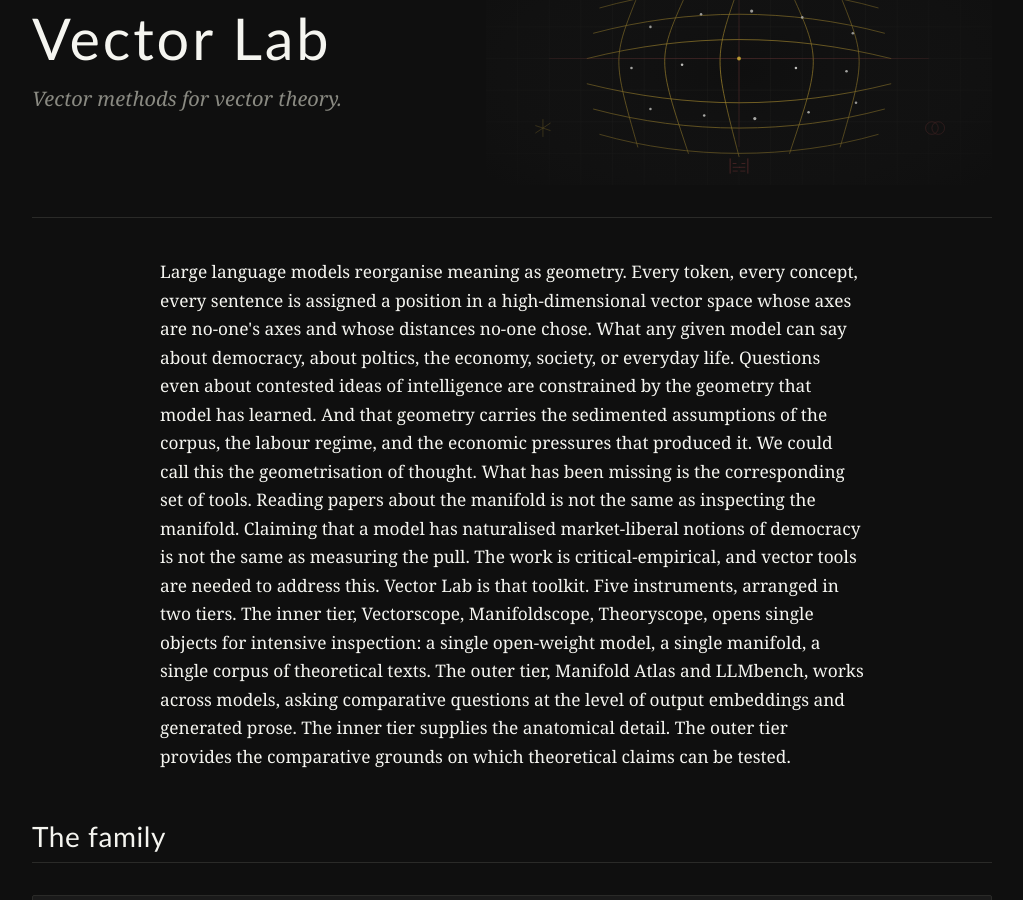
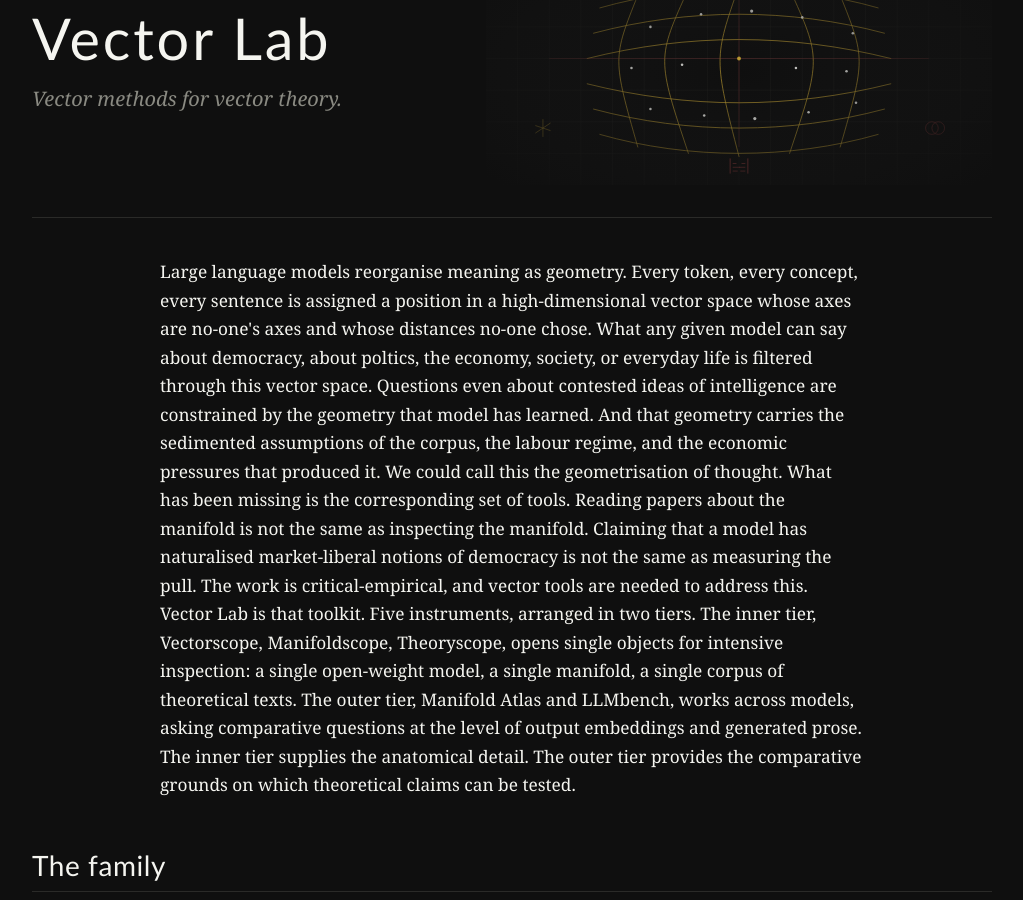
Before and after one commit to vector-lab-tools/vector-lab-tools.github.io, a Jekyll site: the page built from index.md, in a window 1280 px wide and 900 px high, scrolled down 218 px. Shown: the whole window, without its empty margins (128-1151 px from the left). Built offline with Jekyll 4.4.1, drawn with Linux system fonts in a browser that asks for light colours.

Commit message:
Improve clarity on language models and vector space
Clarified the role of vector space in language models and refined the explanation of the geometrisation of thought.

```diff
--- a/index.md
+++ b/index.md
@@ -15,7 +15,7 @@ title: Vector Lab
 
 <section class="lede">
 
-Large language models reorganise meaning as geometry. Every token, every concept, every sentence is assigned a position in a high-dimensional vector space whose axes are no-one's axes and whose distances no-one chose. What any given model can say about democracy, about poltics, the economy, society, or everyday life. Questions even about contested ideas of intelligence are constrained by the geometry that model has learned. And that geometry carries the sedimented assumptions of the corpus, the labour regime, and the economic pressures that produced it.
+Large language models reorganise meaning as geometry. Every token, every concept, every sentence is assigned a position in a high-dimensional vector space whose axes are no-one's axes and whose distances no-one chose. What any given model can say about democracy, about poltics, the economy, society, or everyday life is filtered through this vector space. Questions even about contested ideas of intelligence are constrained by the geometry that model has learned. And that geometry carries the sedimented assumptions of the corpus, the labour regime, and the economic pressures that produced it.
 
 We could call this the geometrisation of thought. What has been missing is the corresponding set of tools. Reading papers about the manifold is not the same as inspecting the manifold. Claiming that a model has naturalised market-liberal notions of democracy is not the same as measuring the pull. The work is critical-empirical, and vector tools are needed to address this.
 
```
